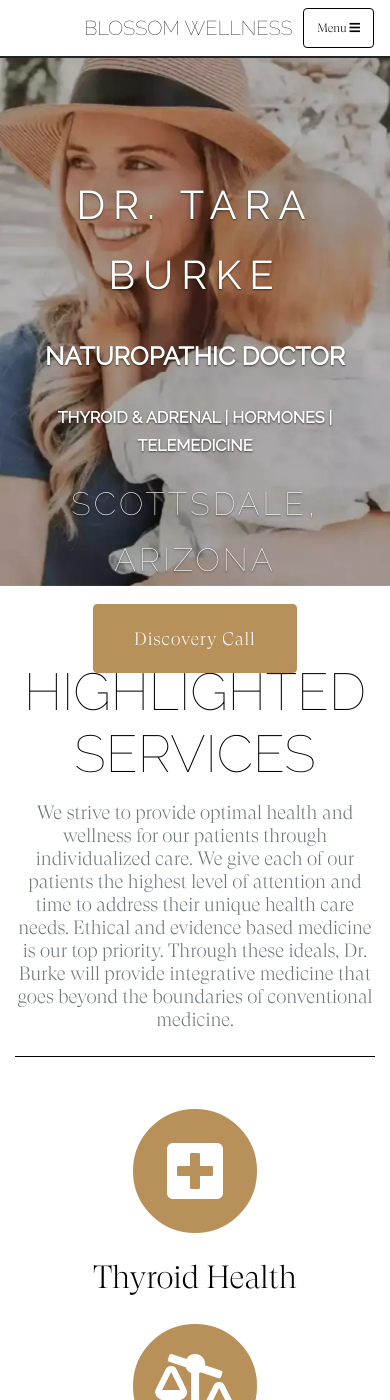
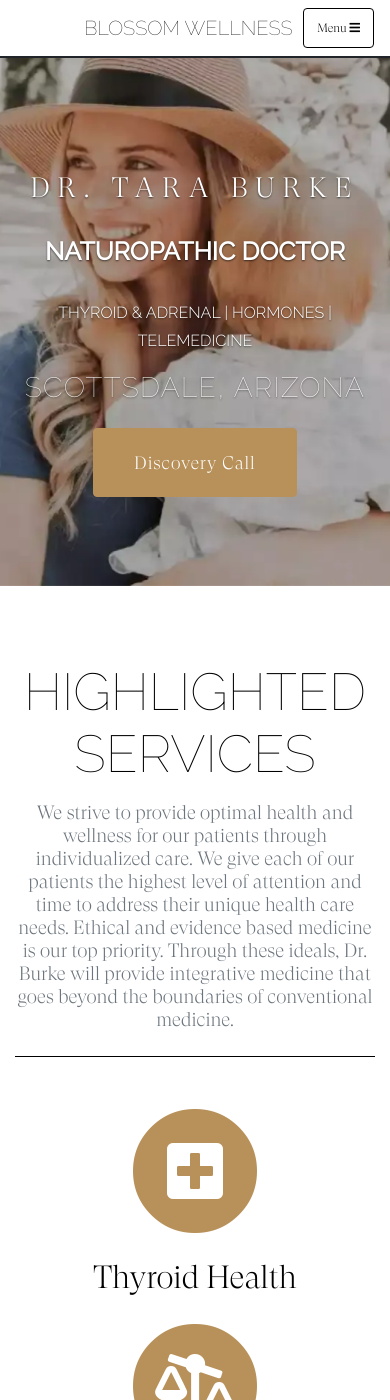
Before and after one commit to kburke8/drtaraburke, a Jekyll site: the page built from index.md, in a window 390 px wide and 1400 px high. Built offline with Jekyll 4.4.1, drawn with Linux system fonts in a browser that asks for light colours; nearby versions of some CDN libraries; library files that are not in the unit come from our copies; a script that is not in the unit is left out.

Commit message:
update mobile styles

```diff
--- a/_sass/layout/_masthead.scss
+++ b/_sass/layout/_masthead.scss
@@ -24,36 +24,44 @@
     padding-top: 100px;
     padding-bottom: 100px;
     .intro-lead-in {
-      font-size: 2.5em;
+      font-size: 1.75em;
       font-weight: 500;
       line-height: 40px;
       margin-bottom: 25px;
       text-transform: uppercase;
       line-height: 1em;
       letter-spacing: 8px;
-      @include raleway-font;
+      @include gt-font;
+      p{
+        font-weight: 100;
+        line-height: 1.25em;
+        margin-bottom: 0;
+      }
     }
     .intro-heading {
       font-size: 25px;
       font-weight: 700;
       line-height: 25px;
       margin-bottom: 25px;
-      text-transform: capitalize;
+      text-transform: uppercase;
       @include raleway-font;
     }
     .intro-sub-heading {
       font-size: 1em;
-      font-weight: 600;
+      font-weight: 300;
       text-transform: uppercase;
       line-height: 1em;
       @include raleway-font;
+      p {
+        margin-bottom: 0px;
+      }
     }
     .intro-location {
-      font-size: 2em;
+      font-size: 1.75em;
       font-weight: 100;
       text-transform: uppercase;
       line-height: 1em;
-      letter-spacing: .1em;
+      letter-spacing: .05em;
       @include raleway-font;
     }
   }
@@ -89,8 +97,8 @@
         @include gt-font;
         p{
           font-weight: 100;
-        line-height: 1.25em;
-        margin-bottom: 0;
+          line-height: 1.25em;
+          margin-bottom: 0;
         }
       }
       .intro-heading {
```
